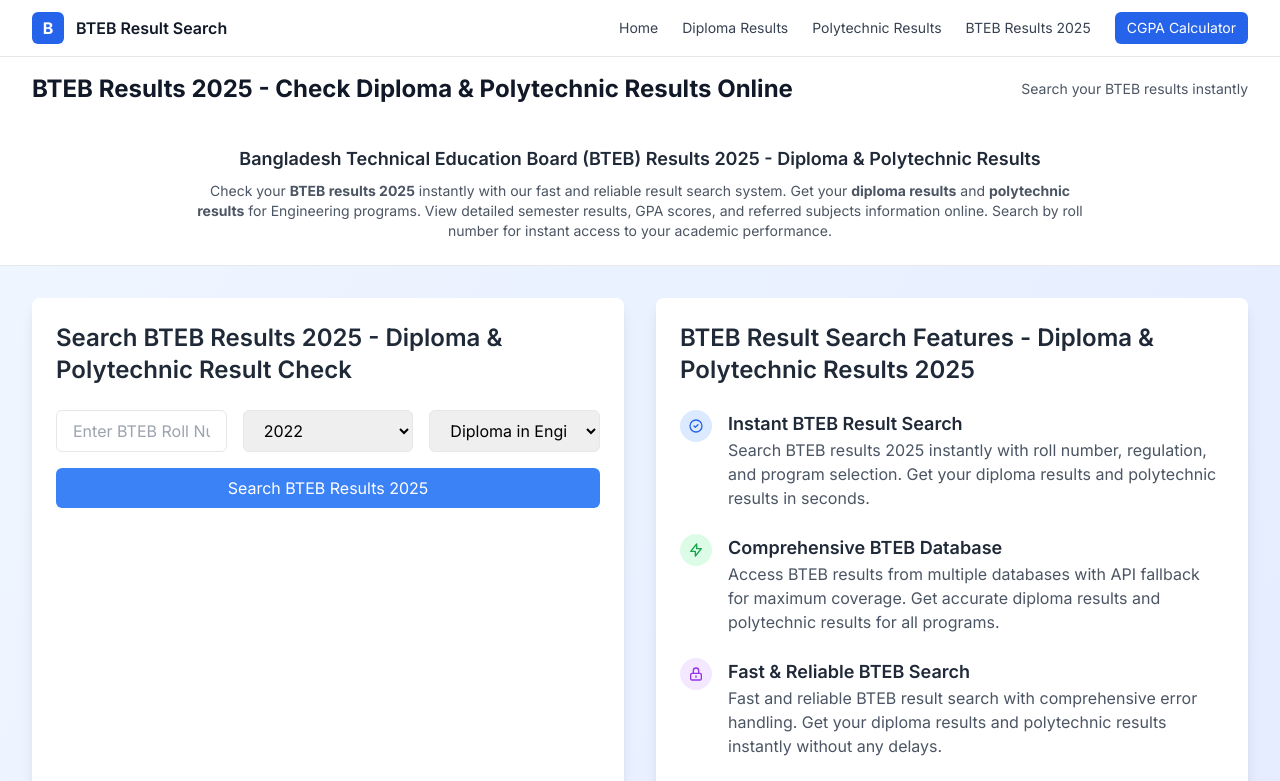
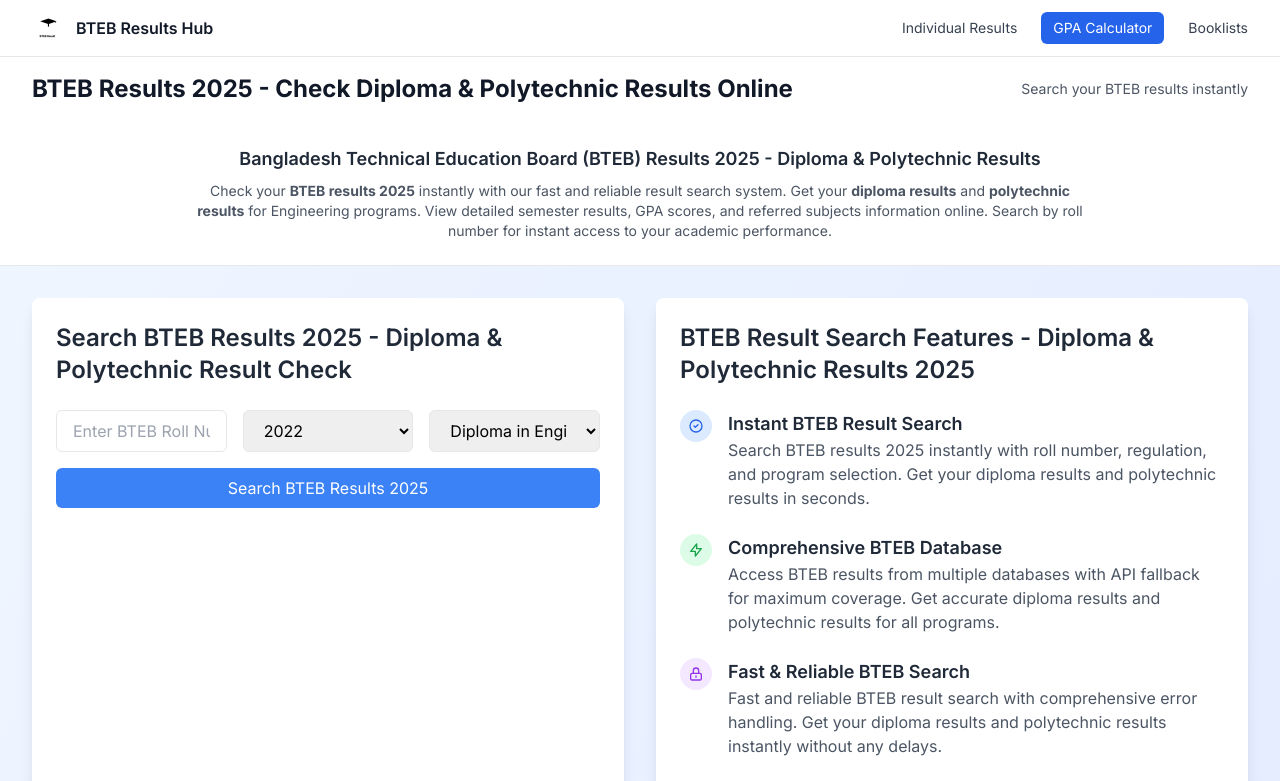
Before and after one commit to rafsaan123/new-pookie, a Next.js app: page / in a window 1280 px wide. Shown: the top 781 px of the page. Built offline with nearby package versions, Linux system fonts and the light colour scheme.

Commit message:
Branding: rename to BTEB Results Hub, update metadata; nav: Individual Results, GPA Calculator, Booklists; add logo.png

```diff
--- a/app/layout.tsx
+++ b/app/layout.tsx
@@ -6,8 +6,8 @@ import GoogleAnalytics from './components/GoogleAnalytics'
 const inter = Inter({ subsets: ['latin'] })
 
 export const metadata: Metadata = {
-  title: 'BTEB Results 2025 - Check Diploma Results Online | Bangladesh Technical Education Board',
-  description: 'Check BTEB results 2025 instantly. Search diploma results by roll number for Engineering, Technology & Agriculture programs. Get GPA, semester results & referred subjects online.',
+  title: 'BTEB Results Hub - Individual Results, CGPA Calculator, Booklists',
+  description: 'BTEB Results Hub: Check individual diploma results instantly and calculate CGPA using BTEB regulations (2010/2016/2022).',
   keywords: [
     'bteb results',
     'bteb result 2025',
@@ -60,9 +60,9 @@ export const metadata: Metadata = {
     'diploma result by roll number',
     'polytechnic result by roll number'
   ],
-  authors: [{ name: 'BTEB Result Search' }],
-  creator: 'BTEB Result Search',
-  publisher: 'BTEB Result Search',
+  authors: [{ name: 'BTEB Results Hub' }],
+  creator: 'BTEB Results Hub',
+  publisher: 'BTEB Results Hub',
   formatDetection: {
     email: false,
     address: false,
@@ -73,10 +73,10 @@ export const metadata: Metadata = {
     canonical: '/',
   },
   openGraph: {
-    title: 'BTEB Results 2025 - Check Diploma Results Online',
-    description: 'Check BTEB results 2025 instantly. Search diploma results by roll number for Engineering, Technology & Agriculture programs.',
+    title: 'BTEB Results Hub',
+    description: 'Check individual BTEB results and calculate CGPA online.',
     url: 'https://bteb-results.vercel.app',
-    siteName: 'BTEB Result Search',
+    siteName: 'BTEB Results Hub',
     images: [
       {
         url: '/og-image.jpg',
@@ -90,8 +90,8 @@ export const metadata: Metadata = {
   },
   twitter: {
     card: 'summary_large_image',
-    title: 'BTEB Results 2025 - Check Diploma Results Online',
-    description: 'Check BTEB results 2025 instantly. Search diploma results by roll number for Engineering, Technology & Agriculture programs.',
+    title: 'BTEB Results Hub',
+    description: 'Check BTEB diploma results and calculate CGPA online.',
     images: ['/og-image.jpg'],
   },
   robots: {
@@ -120,8 +120,8 @@ export default function RootLayout({
   const structuredData = {
     "@context": "https://schema.org",
     "@type": "WebApplication",
-    "name": "BTEB Results 2025 - Check Diploma Results Online",
-    "description": "Check BTEB results 2025 instantly. Search diploma results by roll number for Engineering, Technology & Agriculture programs. Get GPA, semester results & referred subjects online.",
+    "name": "BTEB Results Hub",
+    "description": "Check individual BTEB results and calculate CGPA online with regulation-based weights.",
     "url": "https://bteb-results.vercel.app",
     "applicationCategory": "EducationApplication",
     "operatingSystem": "Web Browser",
@@ -132,7 +132,7 @@ export default function RootLayout({
     },
     "provider": {
       "@type": "Organization",
-      "name": "BTEB Result Search",
+      "name": "BTEB Results Hub",
       "url": "https://bteb-results.vercel.app"
     },
     "featureList": [
@@ -183,15 +183,13 @@ export default function RootLayout({
           <div className="max-w-7xl mx-auto px-4 sm:px-6 lg:px-8">
             <div className="flex items-center justify-between h-14">
               <div className="flex items-center gap-3">
-                <div className="w-8 h-8 rounded-md bg-blue-600 text-white flex items-center justify-center font-bold">B</div>
-                <a href="/" className="text-gray-900 font-semibold hover:text-blue-600">BTEB Result Search</a>
+                <img src="/logo.png" alt="BTEB Results Hub" className="w-8 h-8 rounded" />
+                <a href="/" className="text-gray-900 font-semibold hover:text-blue-600">BTEB Results Hub</a>
               </div>
               <div className="hidden md:flex items-center gap-6 text-sm">
-                <a href="/" className="text-gray-700 hover:text-blue-600">Home</a>
-                <a href="/diploma-result-check" className="text-gray-700 hover:text-blue-600">Diploma Results</a>
-                <a href="/polytechnic-result-check" className="text-gray-700 hover:text-blue-600">Polytechnic Results</a>
-                <a href="/bteb-results-2025" className="text-gray-700 hover:text-blue-600">BTEB Results 2025</a>
-                <a href="/cgpa-calculator" className="text-white bg-blue-600 hover:bg-blue-700 px-3 py-1.5 rounded-md">CGPA Calculator</a>
+                <a href="/" className="text-gray-700 hover:text-blue-600">Individual Results</a>
+                <a href="/cgpa-calculator" className="text-white bg-blue-600 hover:bg-blue-700 px-3 py-1.5 rounded-md">GPA Calculator</a>
+                <a href="/booklist" className="text-gray-700 hover:text-blue-600">Booklists</a>
               </div>
             </div>
           </div>
```
Also changed, not shown: public/logo.png (added).
